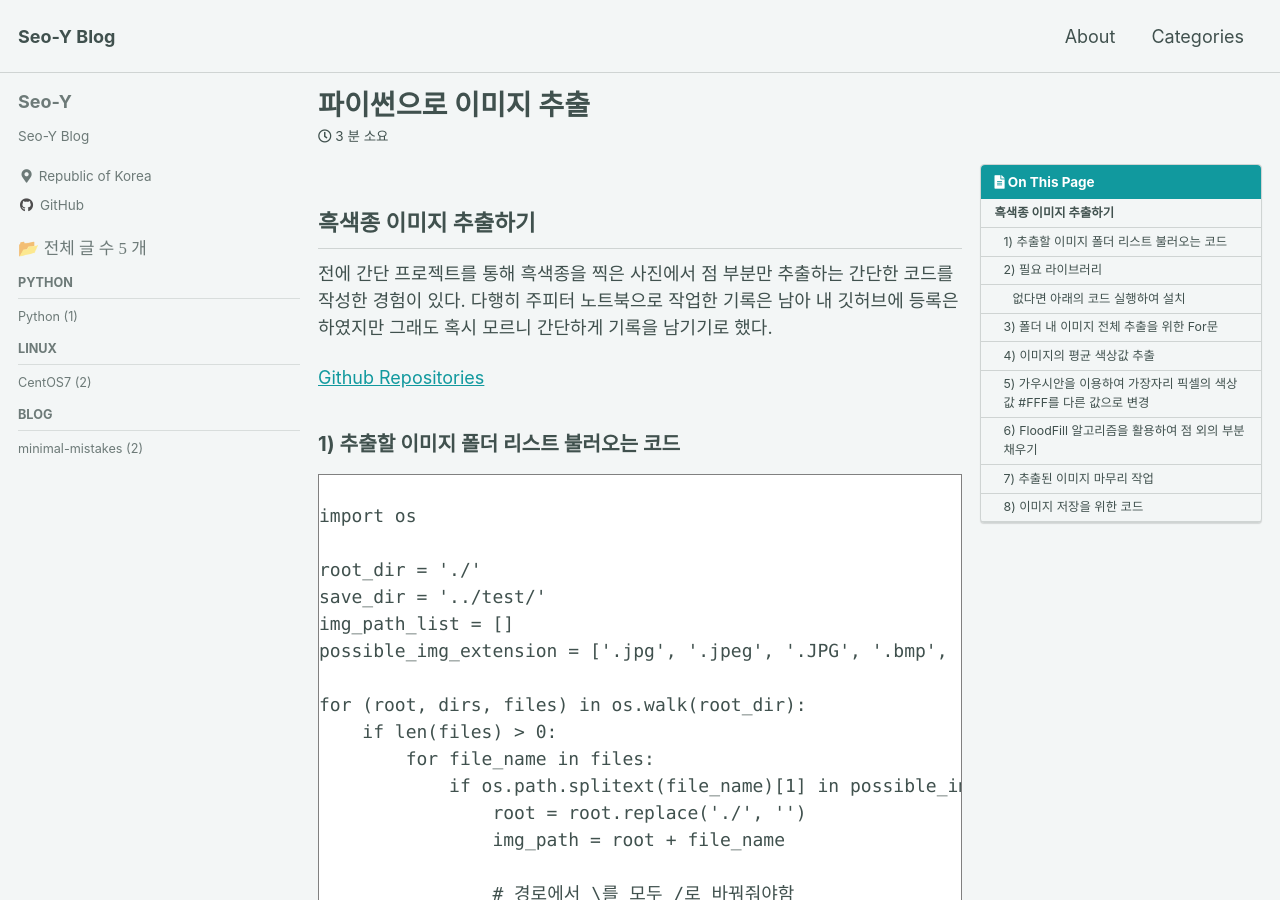
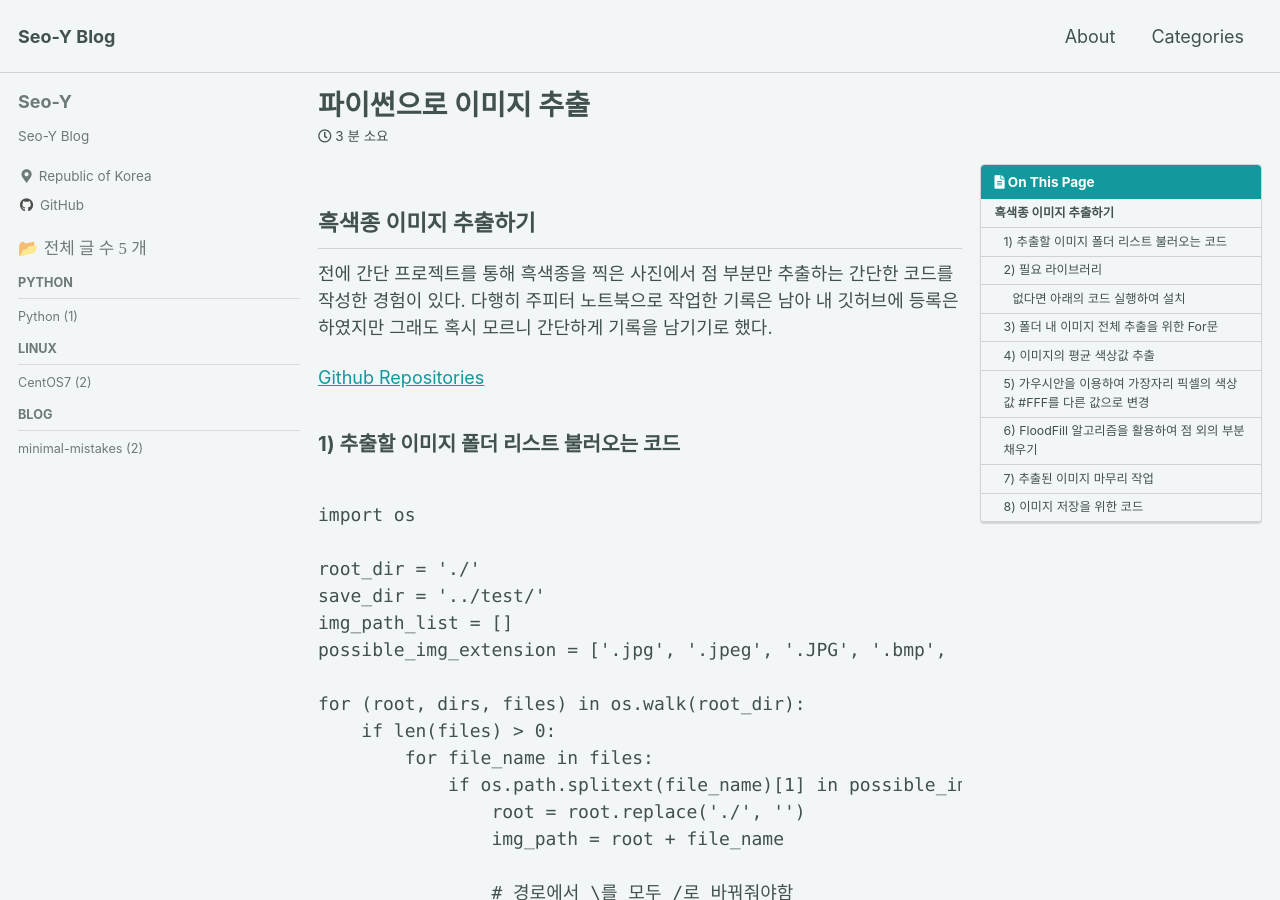
Before and after one commit to carudia/carudia.github.io, a Jekyll site: the page built from _posts/Python/2022-07-12-파이썬 이미지 추출.md, in a window 1280 px wide and 900 px high. Built offline with Jekyll 4.4.1, drawn with Linux system fonts in a browser that asks for light colours; cached includes are drawn as plain includes.

Commit message:
Update 2022-07-12-파이썬 이미지 추출.md

```diff
--- a/_posts/Python/2022-07-12-파이썬 이미지 추출.md
+++ b/_posts/Python/2022-07-12-파이썬 이미지 추출.md
@@ -25,7 +25,7 @@ author_profile: true
 <a target="_blank" href="https://github.com/carudia/black_python">Github Repositories</a>
 
 ### 1) 추출할 이미지 폴더 리스트 불러오는 코드
-<pre style="background-color: white; border: 1px solid gray"><code>
+<pre><code>
 import os
 
 root_dir = './'
```
